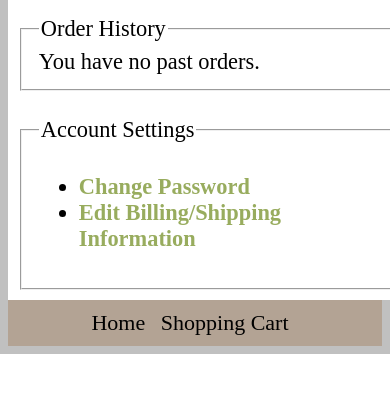
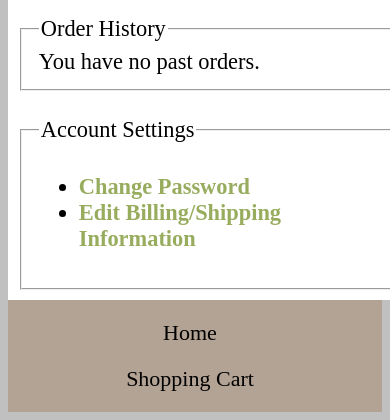
Before and after one commit to hansfree-git/onlineteeshop, a Django app: page /accounts/my_account/ in a window 390 px wide; the page is wider, and only the part inside the window is pictured. Shown: the part 726-1146 px from the top of that part. Before the commit the page ends 1080 px from the top of that part, so only its background shows below. Run offline with Django 3.2, Linux system fonts and the light colour scheme; the visitor is signed in with stand-in values (Sample User, id 1); data that the repository does not hold is empty; some libraries are stand-ins or nearby versions.

Commit message:
css update

```diff
--- a/static/css/main.css
+++ b/static/css/main.css
@@ -337,10 +337,9 @@ table#receipt{
   }
   div#footer a{
     font-size: 22px;
-    width: 100%;
+    display: block;
+    padding: 10px;
 
   }
-  .id{
-    padding:10px;
-  }
+
 }
```
